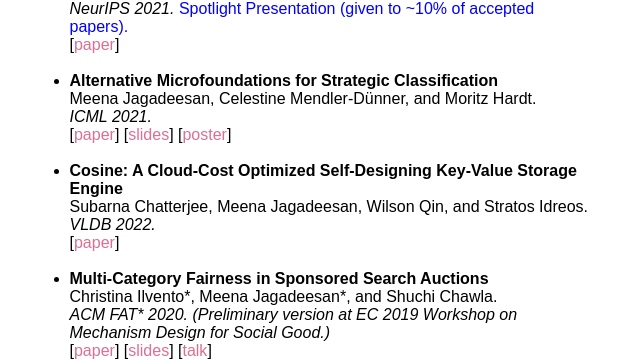
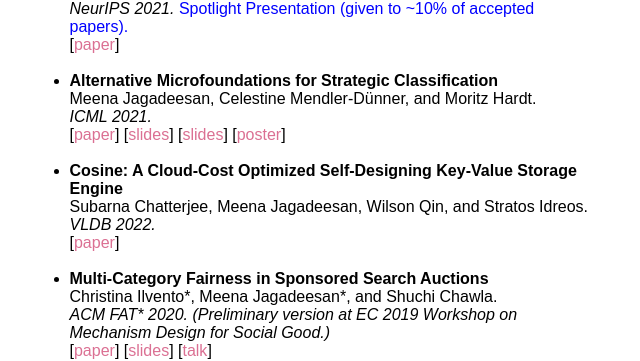
Before and after one commit to mjagadeesan/mjagadeesan.github.io, a Jekyll site: the page built from index.html, in a window 1280 px wide and 900 px high, scrolled down 892 px. Shown: the part 134-495 px from the top of the window, without its empty margins (423-1063 px from the left). Built offline with Jekyll 4.4.1, drawn with Linux system fonts in a browser that asks for light colours; some web fonts are replaced.

Commit message:
added talk

```diff
--- a/index.html
+++ b/index.html
@@ -43,7 +43,7 @@ layout: default
 	<li><b><span>Alternative Microfoundations for Strategic Classification</span></b><br>
 	Meena Jagadeesan, Celestine Mendler-Dünner, and Moritz Hardt.<br>
 	<span><em>ICML 2021. </em></span><br>
-	[<a href=https://arxiv.org/abs/2106.12705>paper</a>] [<a href=research/slides-microfoundations.pdf>slides</a>] [<a href=research/posterICML.pdf>poster</a>] <br><br></li>
+	[<a href=https://arxiv.org/abs/2106.12705>paper</a>] [<a href=https://slideslive.com/38958984/alternative-microfoundations-for-strategic-classification?ref=recommended>slides</a>] [<a href=research/slides-microfoundations.pdf>slides</a>] [<a href=research/posterICML.pdf>poster</a>] <br><br></li>
 	<li><b><span>Cosine: A Cloud-Cost Optimized Self-Designing Key-Value Storage Engine</span></b><br>
 	Subarna Chatterjee, Meena Jagadeesan, Wilson Qin, and Stratos Idreos.<br>
 	<span><em>VLDB 2022. </em></span><br>
```
